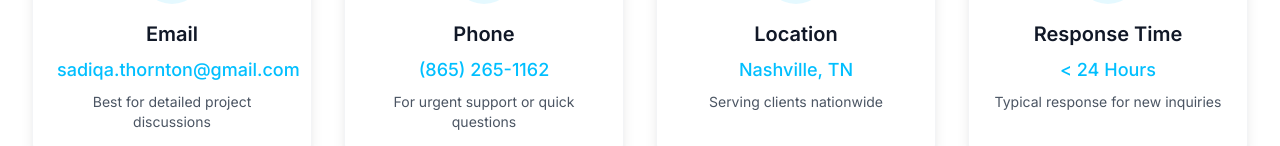
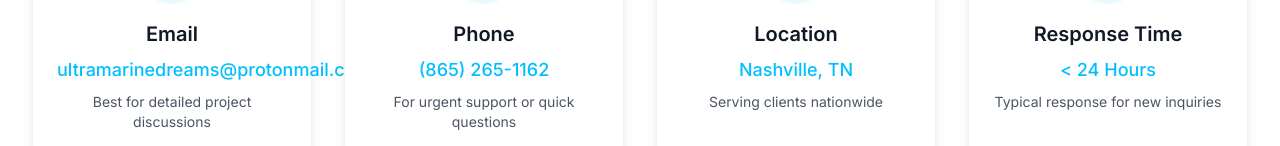
Before and after one commit to ladyblueumd/aios, a Next.js app: page /contact in a window 1280 px wide. Shown: the part 725-871 px from the top of the page. Built offline with nearby package versions, Linux system fonts and the light colour scheme.

Commit message:
Update email address to ultramarinedreams@protonmail.com - Updated contact email across all pages and components, modified README.md, contact page, about page, and footer, updated git configuration with new email address

```diff
--- a/src/app/about/page.tsx
+++ b/src/app/about/page.tsx
@@ -351,7 +351,7 @@ export default function AboutPage() {
                   <Icon name="MdEmail" className="w-8 h-8 text-white" />
                 </div>
                 <div className="text-lg font-semibold mb-1">Email</div>
-                <div className="text-white/80">sadiqa.thornton@gmail.com</div>
+                <div className="text-white/80">ultramarinedreams@protonmail.com</div>
               </div>
 
               <div className="text-center">
--- a/src/app/contact/page.tsx
+++ b/src/app/contact/page.tsx
@@ -8,9 +8,9 @@ const contactMethods = [
   {
     icon: 'MdEmail',
     title: 'Email',
-    value: 'sadiqa.thornton@gmail.com',
+    value: 'ultramarinedreams@protonmail.com',
     description: 'Best for detailed project discussions',
-    action: 'mailto:sadiqa.thornton@gmail.com'
+    action: 'mailto:ultramarinedreams@protonmail.com'
   },
   {
     icon: 'MdPhone',
--- a/src/components/Footer.tsx
+++ b/src/components/Footer.tsx
@@ -71,7 +71,7 @@ const Footer = () => {
               </div>
               <div className="flex items-center space-x-2">
                 <MdEmail className="w-4 h-4" />
-                <span>sadiqa.thornton@gmail.com</span>
+                <span>ultramarinedreams@protonmail.com</span>
               </div>
             </div>
           </div>
```
Also changed, not shown: 1 other file (tests, documents, lock files or other folders).
